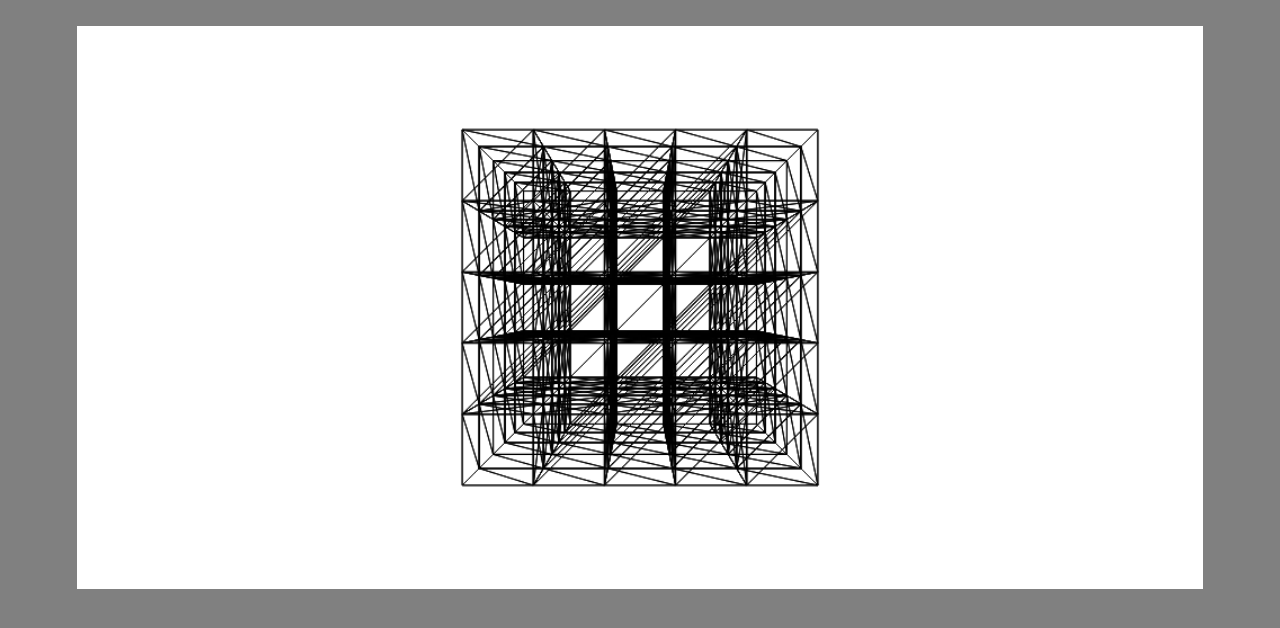
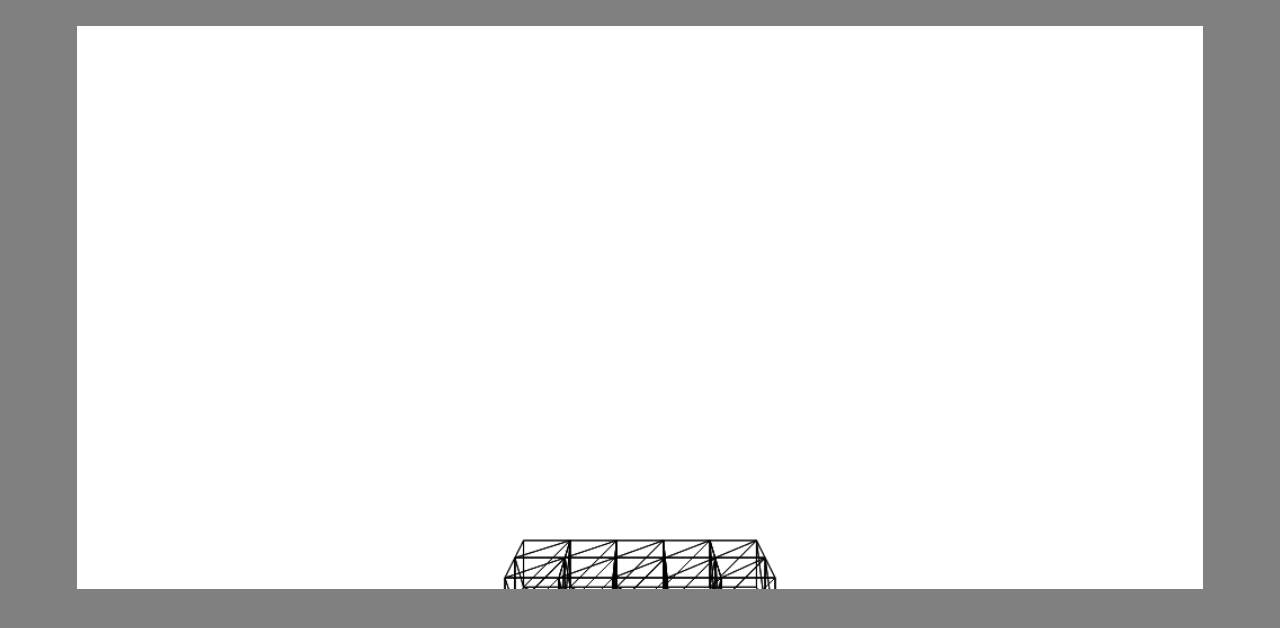
Before and after one commit to dimitryraymond/Capstone, a plain HTML site: page index.html in a window 1280 px wide. Drawn offline with Linux system fonts and the light colour scheme.

Commit message:
camera rotations working

```diff
--- a/index.html
+++ b/index.html
@@ -22,13 +22,13 @@
 
     for(var i = 0; i < 5; i++)
     {
-      for(var j = 0; j < 5; j++)
+      // for(var j = 0; j < 5; j++)
       {
         for(var k = 0; k < 5; k++)
         {
           var position = new THREE.Vector3();
           position.x = (i - 2) * 50;
-          position.y = (j - 2) * 50;
+          position.y = -275; //|| (j - 2) * 50;
           position.z = (k - 2) * 50;
           Meshes.addBox(model.mesh, position, new THREE.Vector3(50, 50, 50));
         }
--- a/script/camera.js
+++ b/script/camera.js
@@ -50,10 +50,10 @@ Camera.prototype.slideDown = function()
 
 Camera.prototype.turnRight = function()
 {
-  this.angle = rotate(this.angle, new THREE.Vector3(0, 1, 0), -this.sensitivity / 10 * Math.PI);
+  this.angle = rotate(this.angle, new THREE.Vector3(0, 1, 0), -this.sensitivity / 40 * Math.PI);
 }
 
 Camera.prototype.turnLeft = function()
 {
-  this.angle = rotate(this.angle, new THREE.Vector3(0, 1, 0), this.sensitivity / 10 * Math.PI);
+  this.angle = rotate(this.angle, new THREE.Vector3(0, 1, 0), this.sensitivity / 40 * Math.PI);
 }
--- a/script/model.js
+++ b/script/model.js
@@ -20,7 +20,7 @@ Model.prototype.updatePhysics = function () {
   this.position.add(this.velocity);
 };
 
-Model.prototype.computeConvextPolygon = function()
+Model.prototype.computeConvexPolygon = function()
 {
 
 }
--- a/script/scene.js
+++ b/script/scene.js
@@ -19,6 +19,7 @@ function Scene(canvasId)
 
   this.initKeyboard();
   this.initMouse();
+  this.logged = false;
 }
 
 Scene.prototype.initKeyboard = function()
@@ -71,6 +72,7 @@ Scene.prototype.update = function()
   this.updateInput();
   this.updatePhysics();
   this.updateGraphics();
+  this.logged = false;
 }
 
 Scene.prototype.updateInput = function()
@@ -117,18 +119,24 @@ Scene.prototype.play = function()
 
 Scene.prototype.offsetToCamera = function(vertex)
 {
+  //position offset
   t3DVertex = new THREE.Vector3(0, 0, 0);
   t3DVertex.x = vertex.x - this.camera.position.x;
   t3DVertex.y = vertex.y - this.camera.position.y;
   t3DVertex.z = vertex.z - this.camera.position.z;
+
+  var angle = new THREE.Vector3(0, 0, -1).angleTo(this.camera.angle);
+  var dot = new THREE.Vector3(0, 0, -1).dot(this.camera.angle);
+
+  var quaternion = new THREE.Quaternion().setFromUnitVectors(this.camera.angle, new THREE.Vector3(0, 0, -1));
+
+  t3DVertex.applyQuaternion(quaternion);
 
   return t3DVertex;
 }
 
 Scene.prototype.vertexTo2D = function(vertex)
 {
-  vertex = this.offsetToCamera(vertex);
-
   //depth perception
   tVertex = new THREE.Vector2(0, 0);
   tVertex.x = vertex.z == 0 ? vertex.x : (vertex.x * this.camera.zoom) / (-vertex.z + this.camera.zoom);
@@ -142,7 +150,13 @@ Scene.prototype.get2DVertices = function(triangle)
   var vertices = [];
   for(var i = 0; i < triangle.vertices.length; i++)
   {
-    vertices.push(this.vertexTo2D(triangle.vertices[i]));
+    var vertex = triangle.vertices[i];
+    vertex = this.offsetToCamera(vertex);
+
+    if(vertex.z > 0)
+      return;
+
+    vertices.push(this.vertexTo2D(vertex));
   }
 
   return vertices;
@@ -150,7 +164,12 @@ Scene.prototype.get2DVertices = function(triangle)
 
 Scene.prototype.renderTriangle = function(triangle)
 {
+
   var vertices = this.get2DVertices(triangle);
+
+  //if return undefined then it's not renderable Triangle
+  if(!vertices)
+    return;
 
   this.ctx.beginPath();
   this.ctx.moveTo(vertices[0].x, -vertices[0].y); //* -1 because y is inverted in 2D context
--- a/script/triangle.js
+++ b/script/triangle.js
@@ -4,6 +4,7 @@ function Triangle(vertices, color)
   this.vertices(vertices);
 
   this.color = color ? color : 'black';
+
 }
 
 Triangle.prototype.vertices = function(vertices)
```
